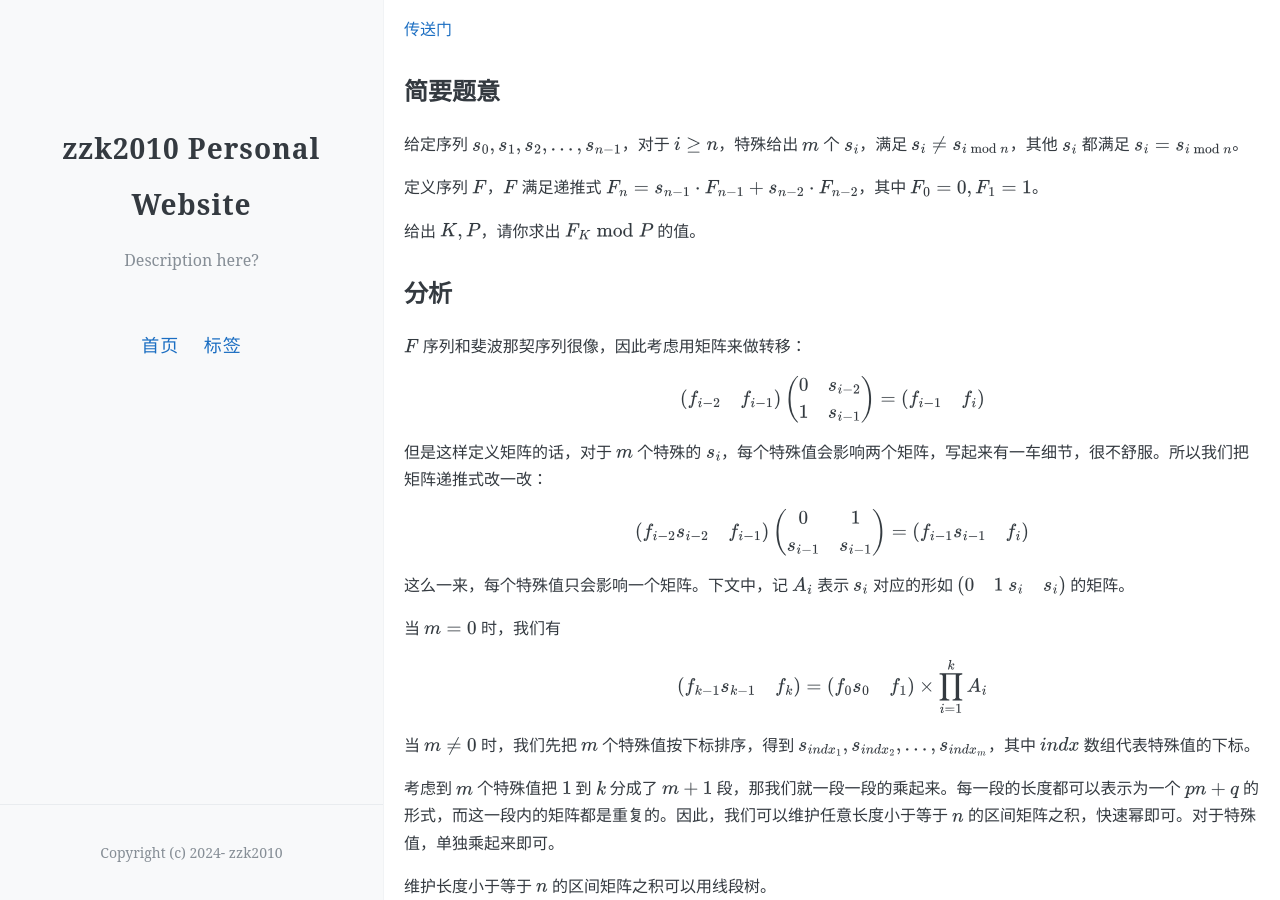
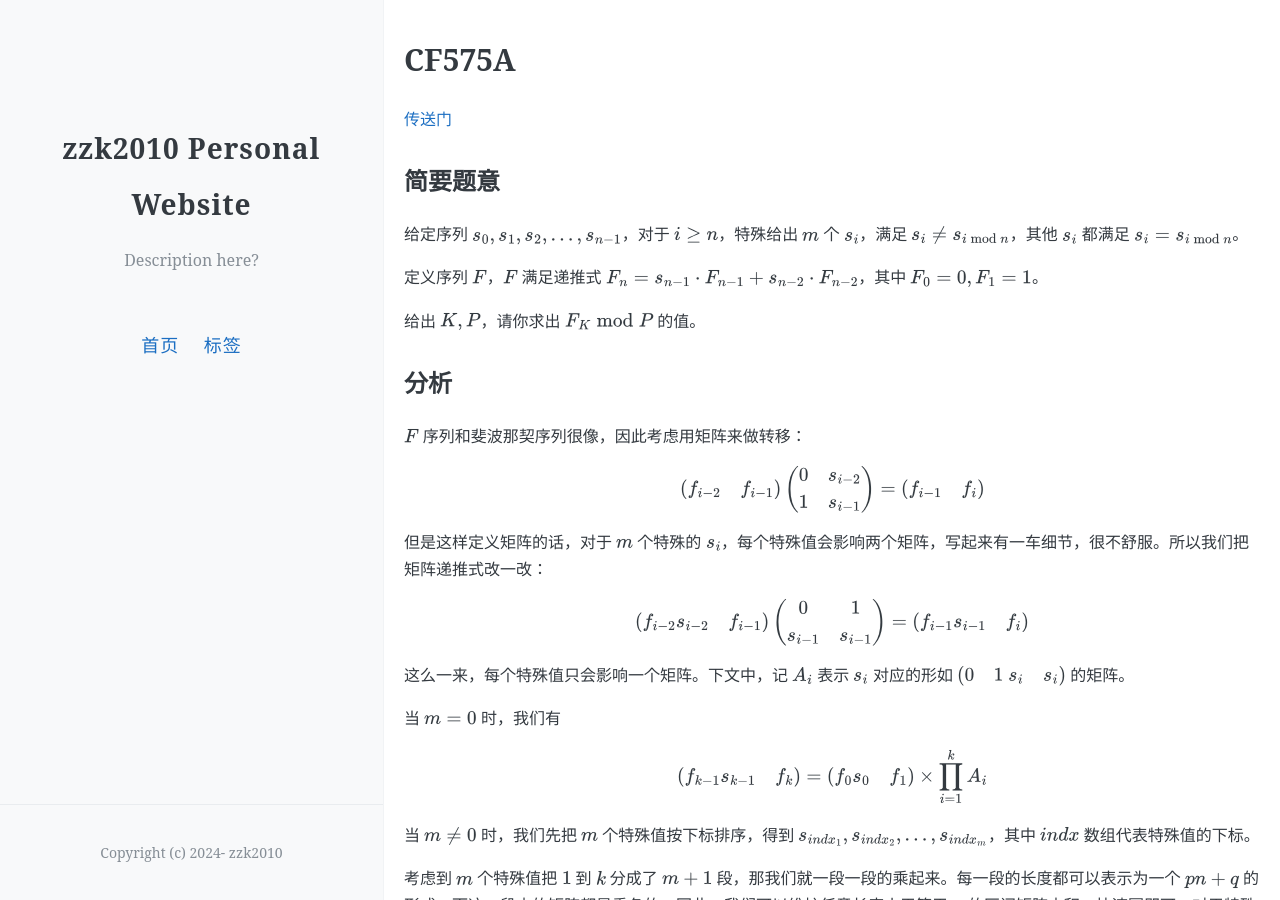
Before and after one commit to zzk2010/zzk2010.github.io, a Jekyll site: the page built from _posts/2023-08-10-CF575A.md, in a window 1280 px wide and 900 px high. Built offline with Jekyll 4.4.1, drawn with Linux system fonts in a browser that asks for light colours.

Commit message:
Update 2023-08-10-CF575A.md

```diff
--- a/_posts/2023-08-10-CF575A.md
+++ b/_posts/2023-08-10-CF575A.md
@@ -4,6 +4,8 @@ title: CF575A
 date: 2023-08-10
 tags: [题解]
 ---
+
+# CF575A
 
 [传送门](https://www.luogu.com.cn/problem/CF575A)
 
```
